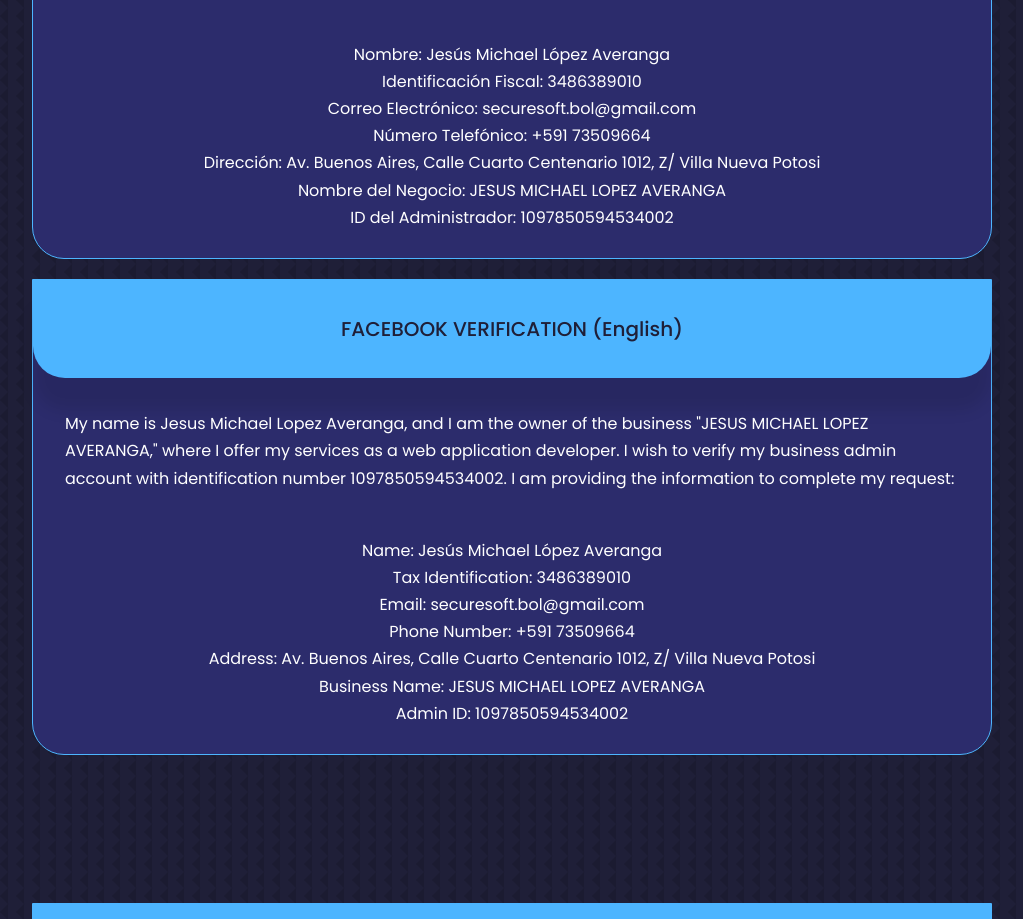
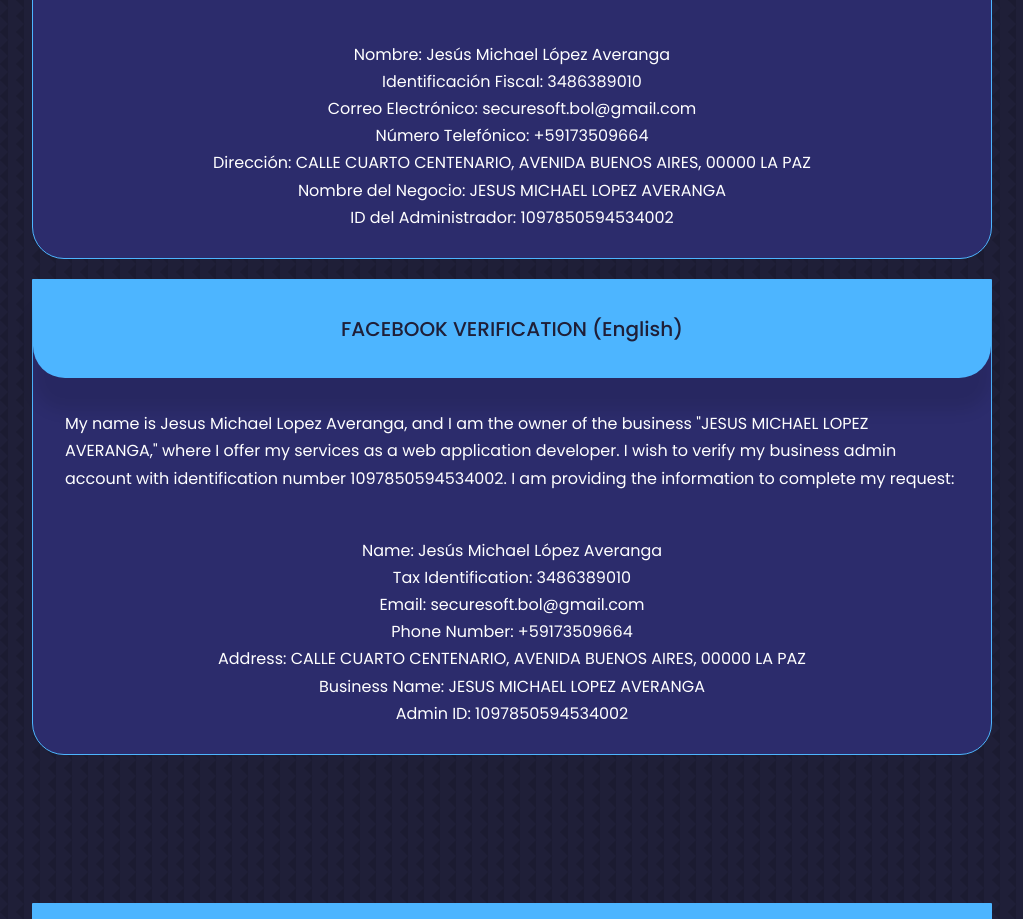
Before and after one commit to bowed89/website, a React (Create React App) app: page / in a window 1280 px wide. Shown: the part 4360-5279 px from the top of the page, without its empty margins (128-1151 px from the left). Built offline with nearby package versions, Linux system fonts and the light colour scheme.

Commit message:
thrid commit

```diff
--- a/src/components/facebook/Facebook.jsx
+++ b/src/components/facebook/Facebook.jsx
@@ -25,8 +25,8 @@
             <p> Nombre: Jesús Michael López Averanga </p>
             <p>Identificación Fiscal: 3486389010</p>
             <p> Correo Electrónico: securesoft.bol@gmail.com</p>
-            <p>Número Telefónico: +591 73509664</p>
-            <p>Dirección: Av. Buenos Aires, Calle Cuarto Centenario 1012, Z/ Villa Nueva Potosi</p>
+            <p>Número Telefónico: +59173509664</p>
+            <p>Dirección: CALLE CUARTO CENTENARIO, AVENIDA BUENOS AIRES, 00000 LA PAZ</p>
             <p> Nombre del Negocio: JESUS MICHAEL LOPEZ AVERANGA</p>
             <p>ID del Administrador: 1097850594534002</p>
             <br />
@@ -56,8 +56,8 @@
             <p> Name: Jesús Michael López Averanga </p>
             <p> Tax Identification: 3486389010</p>
             <p> Email: securesoft.bol@gmail.com</p>
-            <p> Phone Number: +591 73509664</p>
-            <p> Address: Av. Buenos Aires, Calle Cuarto Centenario 1012, Z/ Villa Nueva Potosi</p>
+            <p> Phone Number: +59173509664</p>
+            <p> Address: CALLE CUARTO CENTENARIO, AVENIDA BUENOS AIRES, 00000 LA PAZ</p>
             <p> Business Name: JESUS MICHAEL LOPEZ AVERANGA</p>
             <p> Admin ID: 1097850594534002</p>
             <br />
```
